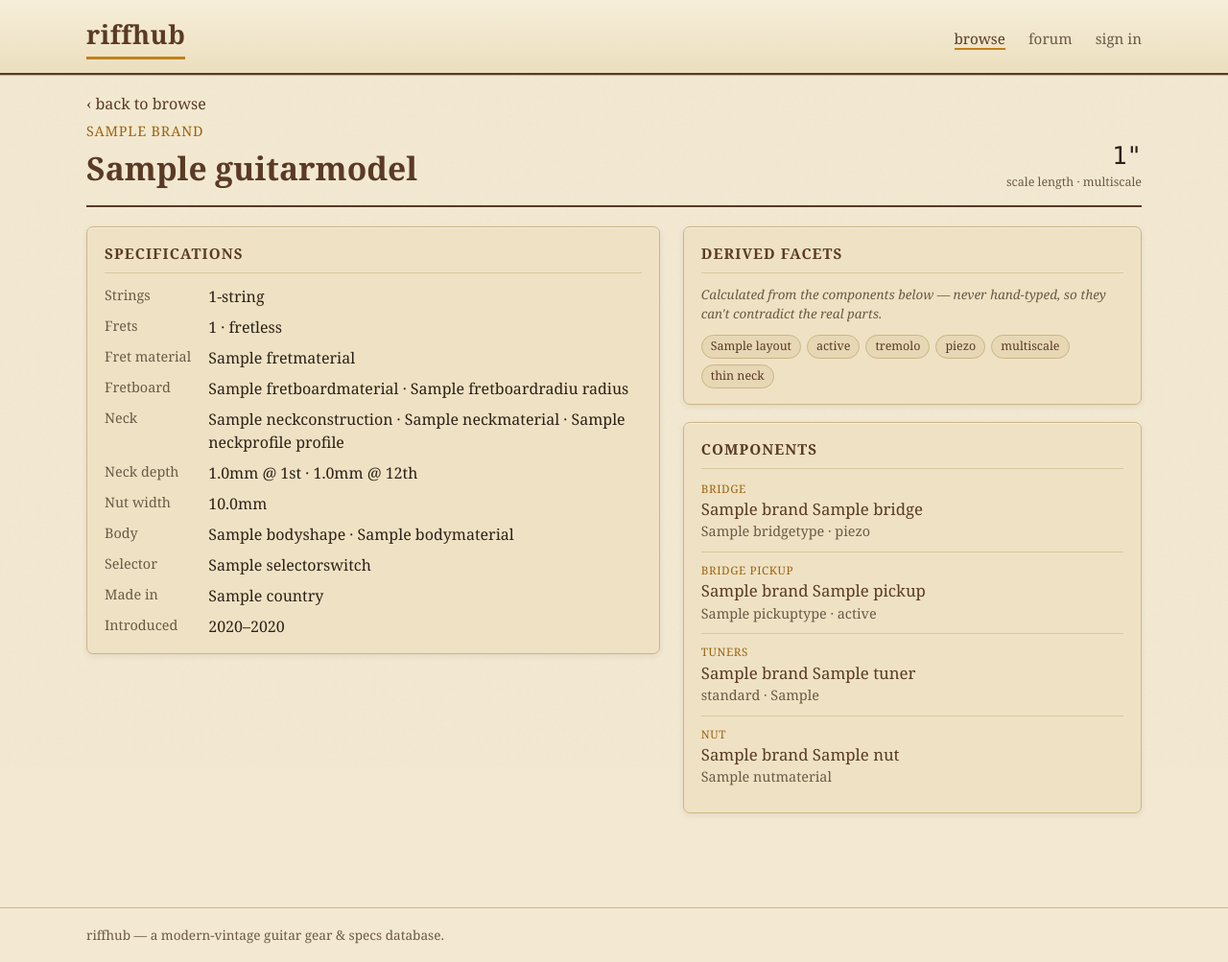
After one commit to gonza56d/riffhub, a Django app: page /guitars/1/ in a window 1280 px wide. The commit adds this page. Shown: the whole page at 96% size. Run offline with Django 5.2, Linux system fonts and the light colour scheme; tables that the repository leaves empty hold one stand-in row (values such as "Sample post").

Commit message:
Add guitar detail page + tidy scale formatting
- catalog.views.guitar_detail at /guitars/<pk>/ (published-only; 404 otherwise)
- Full spec sheet, a "derived facets" panel framed as calculated-from-components,
  and a components panel (bridge / pickups by position / tuners / nut) that
  gracefully omits absent parts
- Browse result cards now link through to the detail page
- GuitarModel.scale_display trims trailing zeros (25.5" / 25–25.5") across both
  the browse cards and the detail header
- Warm Vintage Workshop styling for the detail layout + card hover

Co-Authored-By: Claude Opus 4.8 <noreply@anthropic.com>

```diff
--- a/catalog/models/guitar.py
+++ b/catalog/models/guitar.py
@@ -10,6 +10,15 @@ from catalog.constants import (
 )
 
 from .base import CatalogEntry
+
+
+def _trim_inches(value) -> str:
+    """Format an inches Decimal without trailing zeros:
+    25.000 -> '25', 25.500 -> '25.5', 24.750 -> '24.75'."""
+    text = f"{value:f}"
+    if "." in text:
+        text = text.rstrip("0").rstrip(".")
+    return text
 
 
 class GuitarModel(CatalogEntry):
@@ -138,6 +147,13 @@ class GuitarModel(CatalogEntry):
     def __str__(self) -> str:
         return f"{self.brand} {self.name}"
 
+    @property
+    def scale_display(self) -> str:
+        """Human scale string: '25.5"', or '25–25.5"' for a multiscale guitar."""
+        lo = _trim_inches(self.scale_length_min_inches)
+        hi = _trim_inches(self.scale_length_max_inches)
+        return f'{lo}"' if lo == hi else f'{lo}–{hi}"'
+
     # --- Derived spec computation -----------------------------------------
     def _classify_neck_thickness(self) -> str:
         depth = self.neck_depth_1st_fret_mm
--- a/catalog/urls.py
+++ b/catalog/urls.py
@@ -6,4 +6,5 @@ app_name = "catalog"
 
 urlpatterns = [
     path("", views.guitar_browse, name="browse"),
+    path("guitars/<int:pk>/", views.guitar_detail, name="detail"),
 ]
--- a/catalog/views.py
+++ b/catalog/views.py
@@ -8,7 +8,7 @@ fast ORM filtering.
 """
 
 from django.db.models import F
-from django.shortcuts import render
+from django.shortcuts import get_object_or_404, render
 
 from catalog.constants import ElectronicsType
 from catalog.models import BodyShape, Country, GuitarModel, NeckConstruction
@@ -130,3 +130,29 @@ def guitar_browse(request):
         else "catalog/guitar_browse.html"
     )
     return render(request, template, context)
+
+
+def guitar_detail(request, pk):
+    """Full spec sheet for one published guitar, plus its components.
+
+    Only published guitars are reachable here — under-revision submissions stay
+    hidden until accepted (they'll surface in the collab section instead).
+    """
+    guitar = get_object_or_404(
+        GuitarModel.objects.published().select_related(
+            "brand", "body_shape", "body_material", "neck_construction",
+            "neck_material", "neck_profile", "fret_material", "fretboard_material",
+            "fretboard_radius", "headstock_type", "selector_switch",
+            "country_of_origin", "bridge__brand", "bridge__bridge_type",
+            "nut__brand", "nut__material", "tuners__brand",
+        ),
+        pk=pk,
+    )
+    pickups = list(
+        guitar.guitar_pickups.select_related("pickup__brand", "pickup__pickup_type")
+    )
+    return render(
+        request,
+        "catalog/guitar_detail.html",
+        {"guitar": guitar, "pickups": pickups},
+    )
--- a/static/css/riffhub.css
+++ b/static/css/riffhub.css
@@ -182,3 +182,46 @@ h1, h2, h3, legend, .wordmark, .brand { font-family: var(--slab); }
     border-radius: 5px; padding: 8px 14px; font-size: .95rem; cursor: pointer;
   }
 }
+
+/* --- Clickable cards ------------------------------------------------------*/
+.card-link { display: block; color: inherit; text-decoration: none; }
+.guitar-card { transition: box-shadow .12s, transform .12s, border-color .12s; }
+.guitar-card:hover {
+  border-left-color: var(--amber-2);
+  box-shadow: 0 1px 0 #fff6 inset, 0 4px 14px #2c211826;
+  transform: translateY(-1px);
+}
+
+/* --- Guitar detail --------------------------------------------------------*/
+.detail-back { display: inline-block; margin: 18px 0 4px; font-family: var(--slab); color: var(--walnut); }
+.detail-head {
+  display: flex; justify-content: space-between; align-items: flex-end; gap: 16px;
+  flex-wrap: wrap; border-bottom: 2px solid var(--walnut); padding-bottom: 14px; margin-bottom: 20px;
+}
+.detail-head .brand { text-transform: uppercase; letter-spacing: .06em; color: var(--amber-2); font-size: .9rem; }
+.detail-head h1 { margin: 2px 0 0; color: var(--walnut); font-size: 2.1rem; }
+.detail-head .scale-big { font-family: var(--mono); font-size: 1.6rem; color: var(--ink); text-align: right; }
+.detail-head .scale-big small { display: block; font-family: var(--body); font-size: .78rem; color: var(--ink-soft); }
+
+.detail-grid { display: grid; grid-template-columns: 1.25fr 1fr; gap: 24px; align-items: start; padding-bottom: 60px; }
+
+.panel {
+  background: var(--paper-2); border: 1px solid var(--rule); border-radius: var(--radius);
+  box-shadow: var(--shadow); padding: 16px 18px; margin-bottom: 18px;
+}
+.panel h2 {
+  font-size: .95rem; color: var(--walnut); margin: 0 0 12px; text-transform: uppercase;
+  letter-spacing: .07em; border-bottom: 1px solid var(--rule-2); padding-bottom: 8px;
+}
+.spec-sheet { display: grid; grid-template-columns: auto 1fr; gap: 8px 18px; margin: 0; }
+.spec-sheet dt { color: var(--ink-soft); font-size: .9rem; }
+.spec-sheet dd { margin: 0; }
+.facet-note { color: var(--ink-soft); font-size: .84rem; font-style: italic; margin: 0 0 12px; }
+.component { padding: 10px 0; border-top: 1px solid var(--rule-2); }
+.component:first-of-type { border-top: 0; padding-top: 0; }
+.component .role { text-transform: uppercase; letter-spacing: .05em; font-size: .73rem; color: var(--amber-2); }
+.component .part { font-family: var(--slab); color: var(--walnut); font-size: 1.05rem; }
+.component .meta { color: var(--ink-soft); font-size: .9rem; }
+.muted { color: var(--ink-soft); font-style: italic; }
+
+@media (max-width: 800px) { .detail-grid { grid-template-columns: 1fr; } }
--- a/templates/catalog/_guitar_results.html
+++ b/templates/catalog/_guitar_results.html
@@ -8,14 +8,13 @@
 <ul class="guitar-list">
   {% for g in guitars %}
   <li class="guitar-card">
+    <a class="card-link" href="{% url 'catalog:detail' g.pk %}">
     <div class="card-top">
       <div class="brand-model">
         <span class="brand">{{ g.brand }}</span>
         <span class="model">{{ g.name }}</span>
       </div>
-      <span class="scale">
-        {% if g.is_multiscale %}{{ g.scale_length_min_inches|floatformat:'-2' }}–{{ g.scale_length_max_inches|floatformat:'-2' }}"{% else %}{{ g.scale_length_min_inches|floatformat:'-2' }}"{% endif %}
-      </span>
+      <span class="scale">{{ g.scale_display }}</span>
     </div>
     <div class="card-spec">
       {{ g.num_strings }}-string · {{ g.pickup_combination|default:"—" }} · {{ g.get_electronics_type_display|lower }}{% if g.num_frets %} · {{ g.num_frets }} frets{% endif %}
@@ -31,6 +30,7 @@
       {% if g.body_shape %}<span class="chip">{{ g.body_shape.name }}</span>{% endif %}
       {% if g.country_of_origin %}<span class="chip ghost">{{ g.country_of_origin.name }}</span>{% endif %}
     </div>
+    </a>
   </li>
   {% endfor %}
 </ul>
--- /dev/null
+++ b/templates/catalog/guitar_detail.html
@@ -0,0 +1,91 @@
+{% extends "base.html" %}
+{% block title %}{{ guitar.brand }} {{ guitar.name }} · riffhub{% endblock %}
+
+{% block content %}
+<a class="detail-back" href="{% url 'catalog:browse' %}">‹ back to browse</a>
+
+<div class="detail-head">
+  <div>
+    <span class="brand">{{ guitar.brand }}</span>
+    <h1>{{ guitar.name }}</h1>
+  </div>
+  <div class="scale-big">
+    {{ guitar.scale_display }}
+    <small>scale length{% if guitar.is_multiscale %} · multiscale{% endif %}</small>
+  </div>
+</div>
+
+<div class="detail-grid">
+  <div class="detail-main">
+    <section class="panel">
+      <h2>Specifications</h2>
+      <dl class="spec-sheet">
+        <dt>Strings</dt><dd>{{ guitar.num_strings }}-string</dd>
+        {% if guitar.num_frets %}<dt>Frets</dt><dd>{{ guitar.num_frets }}{% if guitar.is_fretless %} · fretless{% endif %}</dd>{% endif %}
+        {% if guitar.fret_material %}<dt>Fret material</dt><dd>{{ guitar.fret_material.name }}</dd>{% endif %}
+        {% if guitar.fretboard_material %}<dt>Fretboard</dt><dd>{{ guitar.fretboard_material.name }}{% if guitar.fretboard_radius %} · {{ guitar.fretboard_radius.name }} radius{% endif %}</dd>{% endif %}
+        {% if guitar.neck_construction or guitar.neck_material or guitar.neck_profile %}<dt>Neck</dt><dd>{% if guitar.neck_construction %}{{ guitar.neck_construction.name }}{% endif %}{% if guitar.neck_material %} · {{ guitar.neck_material.name }}{% endif %}{% if guitar.neck_profile %} · {{ guitar.neck_profile.name }} profile{% endif %}</dd>{% endif %}
+        {% if guitar.neck_depth_1st_fret_mm or guitar.neck_depth_12th_fret_mm %}<dt>Neck depth</dt><dd>{% if guitar.neck_depth_1st_fret_mm %}{{ guitar.neck_depth_1st_fret_mm }}mm @ 1st{% endif %}{% if guitar.neck_depth_12th_fret_mm %} · {{ guitar.neck_depth_12th_fret_mm }}mm @ 12th{% endif %}</dd>{% endif %}
+        {% if guitar.nut_width_mm %}<dt>Nut width</dt><dd>{{ guitar.nut_width_mm }}mm</dd>{% endif %}
+        {% if guitar.body_shape or guitar.body_material %}<dt>Body</dt><dd>{% if guitar.body_shape %}{{ guitar.body_shape.name }}{% endif %}{% if guitar.body_material %}{% if guitar.body_shape %} · {% endif %}{{ guitar.body_material.name }}{% endif %}</dd>{% endif %}
+        {% if guitar.headstock_type %}<dt>Headstock</dt><dd>{{ guitar.headstock_type.name }}</dd>{% endif %}
+        {% if guitar.selector_switch %}<dt>Selector</dt><dd>{{ guitar.selector_switch.name }}</dd>{% endif %}
+        {% if guitar.country_of_origin %}<dt>Made in</dt><dd>{{ guitar.country_of_origin.name }}</dd>{% endif %}
+        {% if guitar.year_introduced %}<dt>Introduced</dt><dd>{{ guitar.year_introduced }}{% if guitar.year_discontinued %}–{{ guitar.year_discontinued }}{% endif %}</dd>{% endif %}
+      </dl>
+    </section>
+  </div>
+
+  <div class="detail-side">
+    <section class="panel">
+      <h2>Derived facets</h2>
+      <p class="facet-note">Calculated from the components below — never hand-typed, so they can't contradict the real parts.</p>
+      <div class="chips">
+        {% if guitar.pickup_combination %}<span class="chip">{{ guitar.pickup_combination }} layout</span>{% endif %}
+        <span class="chip">{{ guitar.get_electronics_type_display|lower }}</span>
+        {% if guitar.has_tremolo %}<span class="chip">tremolo</span>{% endif %}
+        {% if guitar.has_piezo %}<span class="chip">piezo</span>{% endif %}
+        {% if guitar.has_locking_tuners %}<span class="chip">locking tuners</span>{% endif %}
+        {% if guitar.has_hum_cancellation %}<span class="chip">hum-cancelling</span>{% endif %}
+        {% if guitar.is_multiscale %}<span class="chip">multiscale</span>{% endif %}
+        {% if guitar.neck_thickness_class and guitar.neck_thickness_class != "unknown" %}<span class="chip">{{ guitar.get_neck_thickness_class_display|lower }} neck</span>{% endif %}
+      </div>
+    </section>
+
+    <section class="panel">
+      <h2>Components</h2>
+      {% if guitar.bridge %}
+      <div class="component">
+        <div class="role">Bridge</div>
+        <div class="part">{{ guitar.bridge.brand }} {{ guitar.bridge.name }}</div>
+        <div class="meta">{{ guitar.bridge.bridge_type.name }}{% if guitar.bridge.has_piezo %} · piezo{% endif %}{% if guitar.bridge.is_locking %} · locking{% endif %}</div>
+      </div>
+      {% endif %}
+      {% for gp in pickups %}
+      <div class="component">
+        <div class="role">{{ gp.get_position_display }} pickup</div>
+        <div class="part">{{ gp.pickup.brand }} {{ gp.pickup.name }}</div>
+        <div class="meta">{{ gp.pickup.pickup_type.name }}{% if gp.pickup.is_active %} · active{% else %} · passive{% endif %}</div>
+      </div>
+      {% endfor %}
+      {% if guitar.tuners %}
+      <div class="component">
+        <div class="role">Tuners</div>
+        <div class="part">{{ guitar.tuners.brand }} {{ guitar.tuners.name }}</div>
+        <div class="meta">{% if guitar.tuners.is_locking %}locking{% else %}standard{% endif %}{% if guitar.tuners.ratio %} · {{ guitar.tuners.ratio }}{% endif %}</div>
+      </div>
+      {% endif %}
+      {% if guitar.nut %}
+      <div class="component">
+        <div class="role">Nut</div>
+        <div class="part">{{ guitar.nut.brand }} {{ guitar.nut.name }}</div>
+        <div class="meta">{{ guitar.nut.material.name }}{% if guitar.nut.is_locking %} · locking{% endif %}</div>
+      </div>
+      {% endif %}
+      {% if not guitar.bridge and not pickups and not guitar.tuners and not guitar.nut %}
+      <p class="muted">No components recorded yet.</p>
+      {% endif %}
+    </section>
+  </div>
+</div>
+{% endblock %}
```
